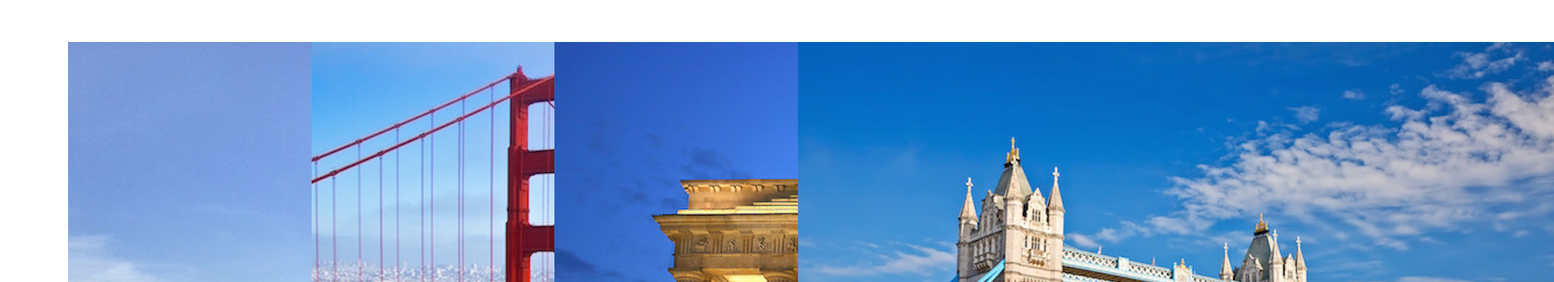
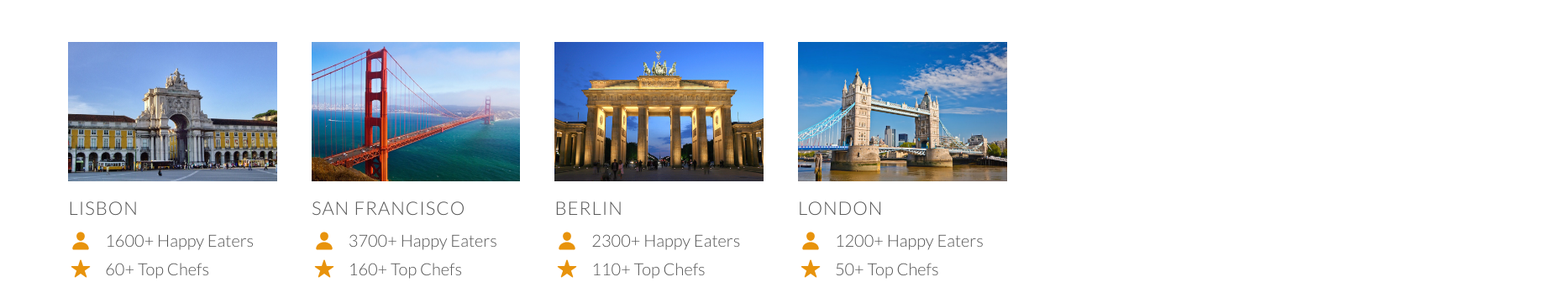
Before and after one commit to Joshky/omnifood-project, a plain HTML site: page index.html in a window 1280 px wide. Shown: the part 2874-3210 px from the top of the page at 84% size, 1850 px wide, since content can reach past the window. Drawn offline with nearby package versions, Linux system fonts and the light colour scheme.

Commit message:
added .small-icons and cities section

```diff
--- a/resources/css/style.css
+++ b/resources/css/style.css
@@ -84,6 +84,18 @@ h3 {
     display: block;
     color: #f39c12;
     margin-bottom: 10px;
+}
+
+.small-icon {
+    display: inline-block;
+    width: 30px;
+    text-align: center;
+    color: #e8930c;
+    font-size: 120%;
+    line-height: 120%;
+    vertical-align: middle;
+    margin-top: -5px;
+    margin-right: 10px;
 }
 
 /* PARAGRAPHS */
@@ -294,3 +306,17 @@ header {
     width: auto;
     margin-right: 10px;
 }
+
+/* ------------------------ */
+/* CITIES */
+/* ------------------------ */
+
+.box img {
+    width: 100%;
+    height: auto;
+    margin-bottom: 15px;
+}
+
+.city-feature {
+    margin-bottom: 10px;
+}
```
